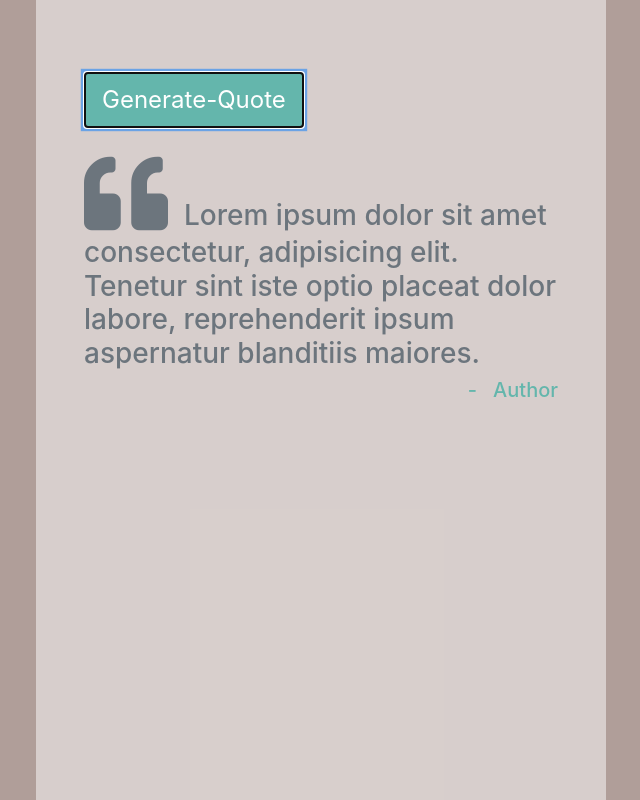
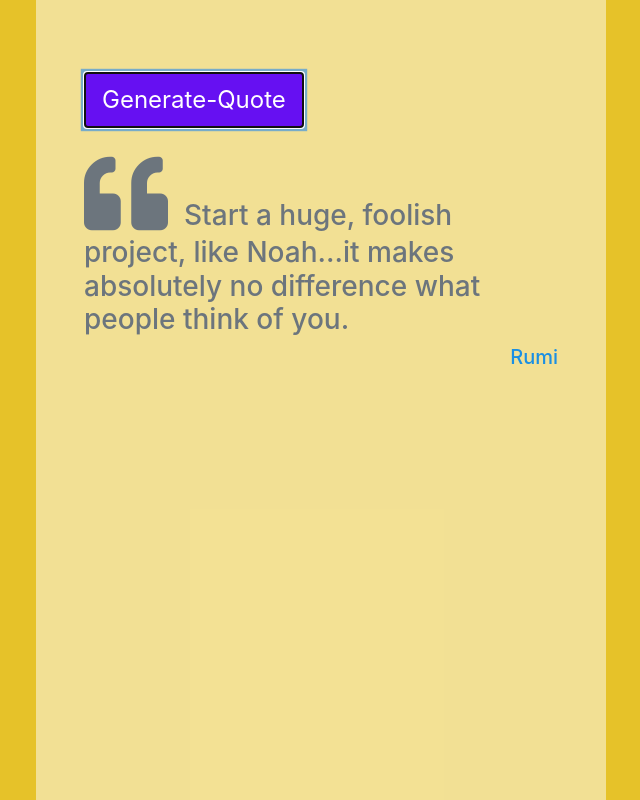
Before and after one commit to shafali03/displayQuotes, a plain HTML site: page index.html in a window 1280 px wide. Both pictures are taken after a click on the button "Generate-Quote". Shown: the whole page, without its empty margins (319-959 px from the left). Drawn offline with nearby package versions, Linux system fonts and the light colour scheme.

Commit message:
add js file

```diff
--- a/css/main.css
+++ b/css/main.css
@@ -2,24 +2,24 @@
   min-height: 100vh;
 }
 body {
-  background: #b09e99;
+  background: #E6C229;
 }
 .quote-container {
   background: rgba(255, 255, 255, 0.5);
 }
 #generate-btn {
   color: white !important;
-  background: #64b6ac !important;
-  border-color: #64b6ac !important;
+  background: #6610F2 !important;
+  border-color: #6610F2 !important;
   cursor: pointer;
   font-size: 1.5rem;
   padding: 0.5rem 1rem;
 }
 #generate-btn:hover {
-  background: #b09e99 !important;
-  border-color: #b09e99 !important;
-  color: #333333 !important;
+  background: #F17105 !important;
+  border-color: #F17105!important;
+  color: #BE1043 !important;
 }
 .author {
-  color: #64b6ac;
+  color: #1A8FE3;
 }
--- a/index.html
+++ b/index.html
@@ -29,11 +29,11 @@
             <div class="col-11 mx-auto col-md-6 quote-container p-5">
                 <button class="btn-outline-primary text-capitalize my-4 d-block max-auto" id="generate-btn">generate-quote</button>
 
-                <h3 class="text-muted"><span class="quote-icon mr-3"><i class="fas fa-quote-left fa-3x"></i></span><span id="quote">Lorem
-                        ipsum dolor sit amet consectetur, adipisicing elit. Tenetur sint iste optio placeat dolor labore, reprehenderit
-                        ipsum aspernatur blanditiis maiores.
+                <h3 class="text-muted"><span class="quote-icon mr-3"><i class="fas fa-quote-left fa-3x"></i></span><span id="quote">
+                        Stay positive never let negativity come across your mind, always try your best to aim high
+
                     </span></i></span></h3>
-                <h5 class="text-right text-capitalize author">-<span class="quote-author ml-3 ">author</span></h5>
+                <h5 class="text-right text-capitalize author">-<span class="quote-author ml-3 ">Shaf</span></h5>
             </div>
         </div>
     </div>
--- a/js/script.js
+++ b/js/script.js
@@ -0,0 +1,97 @@
+
+//immediate invoked function expression
+
+(function () {
+    const quotes = [
+        {
+            quote:
+                "Knock, And He will open the door Vanish, And He will make you shine like the sun Fall, And He will raise you to the heavens Become nothing, And He will turn you into everything",
+            author: "Rumi"
+        },
+        {
+            quote:
+                "Knock, And He will open the door Vanish, And He will make you shine like the sun Fall, And He will raise you to the heavens Become nothing, And He will turn you into everything",
+            author: "Rumi"
+        },
+        {
+            quote:
+                "Suffering is a gift. In it is hidden mercy.",
+            author: "Rumi"
+        },
+        {
+            quote:
+                "Don’t grieve. Anything you lose comes round in another form",
+            author: "Rumi"
+        },
+        {
+            quote:
+                "Words are a pretext. It is the inner bond that draws one person to another, not words.",
+            author: "Rumi"
+        },
+        {
+            quote:
+                "Yesterday I was clever, so I wanted to change the world. Today I am wise, so I am changing myself.",
+            author: "Rumi"
+        },
+        {
+            quote:
+                "Goodbyes are only for those who love with their eyes. Because for those who love with heart and soul there is no such thing as separation",
+            author: "Rumi"
+        },
+        {
+            quote:
+                "Start a huge, foolish project, like Noah…it makes absolutely no difference what people think of you.",
+            author: "Rumi"
+        },
+        {
+            quote:
+                "These pains you feel are messengers. Listen to them.",
+            author: "Rumi"
+        },
+        {
+            quote:
+                "Goodbyes are only for those who love with their eyes. Because for those who love with heart and soul there is no such thing as separation",
+            author: "Rumi"
+        },
+        {
+            quote:
+                "Live life as if everything is rigged in your favor.",
+            author: "Rumi"
+        },
+        {
+            quote:
+                "Sell your cleverness and buy bewilderment. Cleverness is mere opinion. Bewilderment brings intuitive knowledge",
+            author: "Rumi"
+        },
+        {
+            quote:
+                "The very center of your heart is where life begins – the most beautiful place on earth",
+            author: "Rumi"
+        },
+        {
+            quote:
+                "It’s your road, and yours alone, others may walk it with you, but no one can walk it for you.",
+            author: "Rumi"
+        },
+        {
+            quote:
+                "Why do you stay in prison when the door is so wide open",
+            author: "Rumi"
+        },
+
+    ]
+
+    const btn = document.getElementById('generate-btn');
+
+    btn.addEventListener('click', function () {
+
+        let random = Math.floor(Math.random() * quotes.length);
+        // console.log(random);
+
+        document.getElementById('quote').textContent = quotes[random].quote;
+        document.querySelector('.author').textContent = quotes[random].author;
+
+
+    });
+
+})();
```
